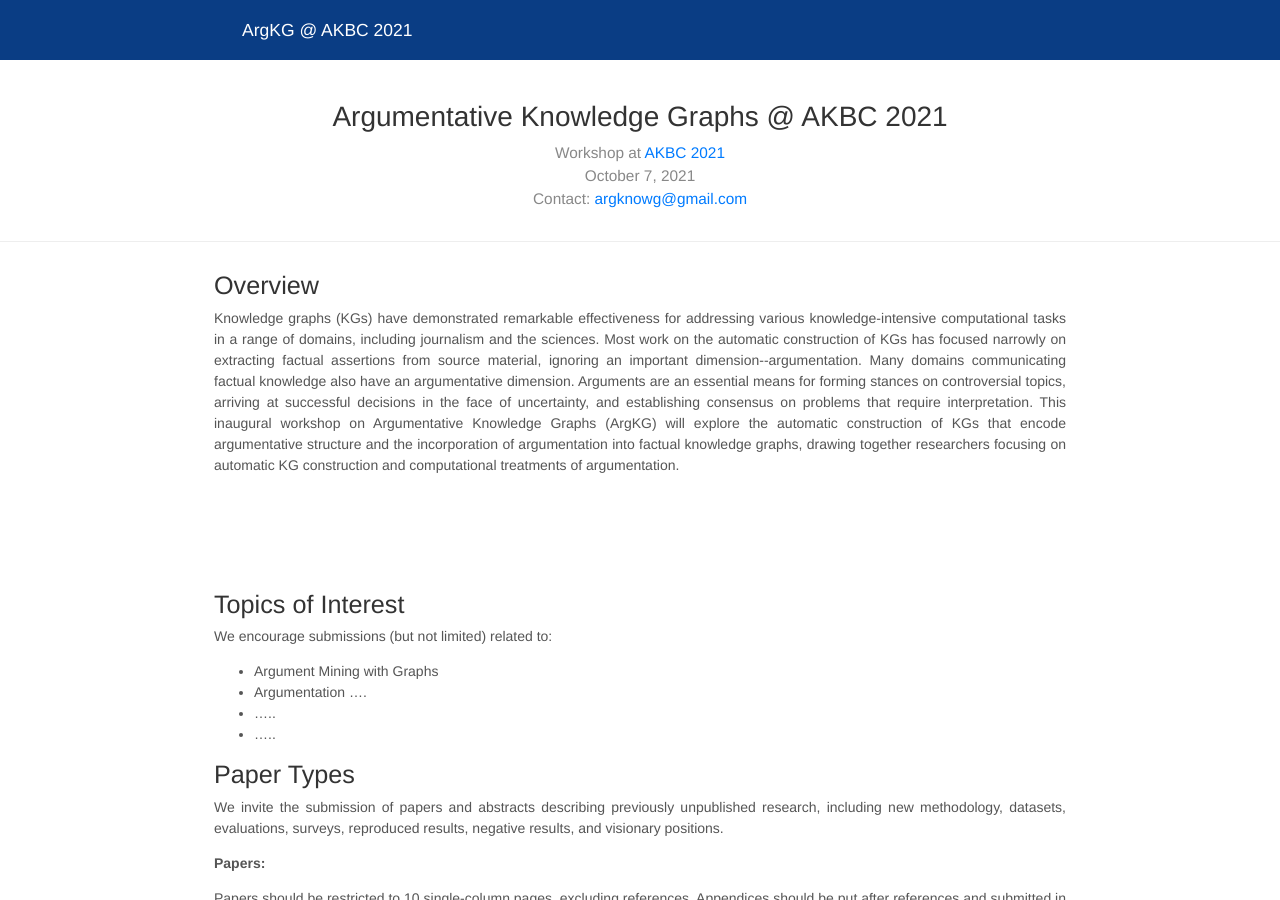
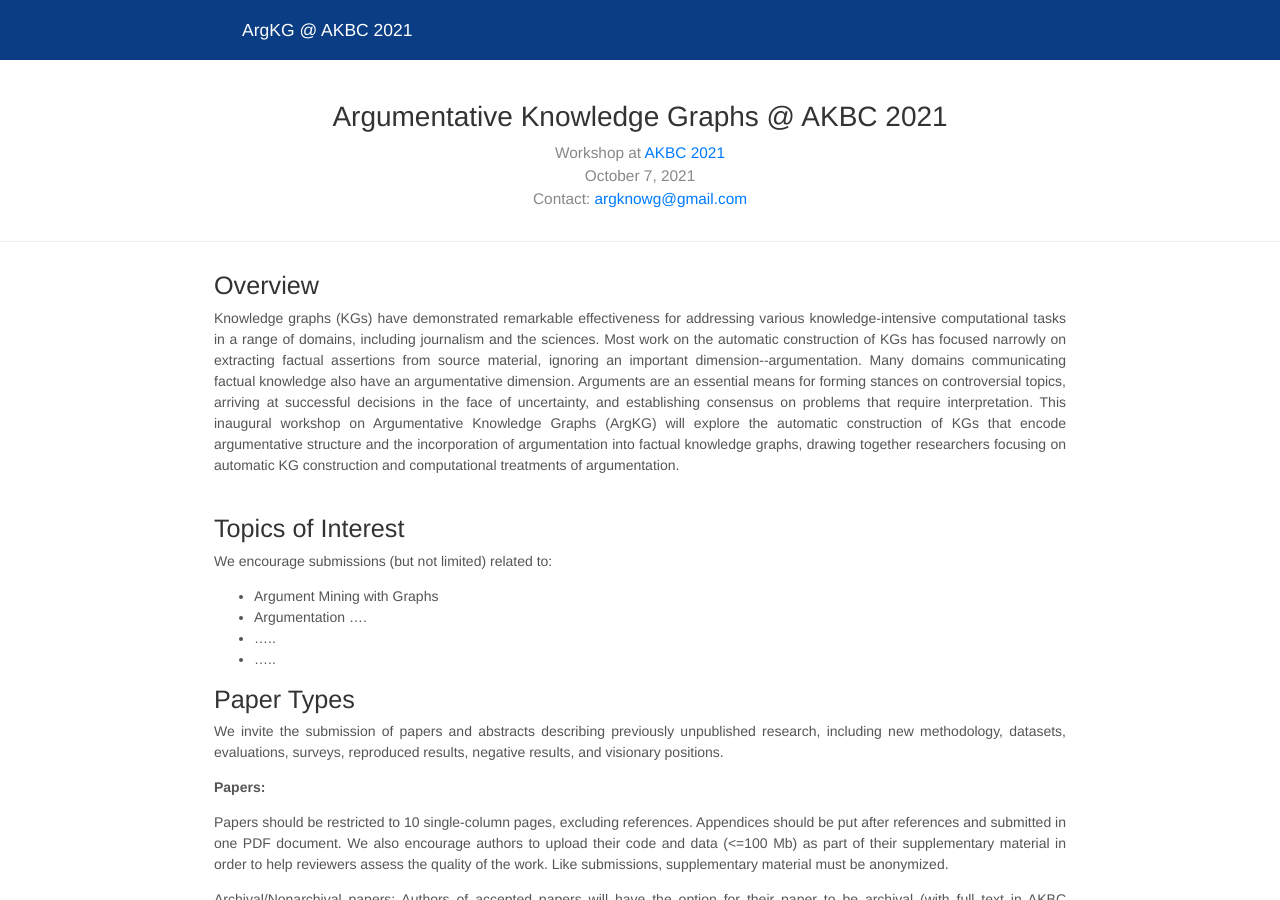
Before and after one commit to ArgKG/2021, a Jekyll site: the page built from index.md, in a window 1280 px wide and 900 px high. Built offline with Jekyll 4.4.1, drawn with Linux system fonts in a browser that asks for light colours; nearby versions of some CDN libraries.

Commit message:
Update index.md

```diff
--- a/index.md
+++ b/index.md
@@ -7,9 +7,7 @@ collection: pages_2019
 
 ## Overview
 
-<p style="margin-bottom:3cm;"> Knowledge graphs (KGs) have demonstrated remarkable effectiveness for addressing various knowledge-intensive computational tasks in a range of domains, including journalism and the sciences.  Most work on the automatic construction of KGs has focused narrowly on extracting factual assertions from source material, ignoring an important dimension--argumentation.  Many domains communicating factual knowledge also have an argumentative dimension.  Arguments are an essential means for forming stances on controversial topics, arriving at successful decisions in the face of uncertainty, and establishing consensus on problems that require interpretation.  This inaugural workshop on Argumentative Knowledge Graphs (ArgKG) will explore the automatic construction of KGs that encode argumentative structure and the incorporation of argumentation into factual knowledge graphs, drawing together researchers focusing on automatic KG construction and computational treatments of argumentation.</p>
-
-
+<p style="margin-bottom:1cm;"> Knowledge graphs (KGs) have demonstrated remarkable effectiveness for addressing various knowledge-intensive computational tasks in a range of domains, including journalism and the sciences.  Most work on the automatic construction of KGs has focused narrowly on extracting factual assertions from source material, ignoring an important dimension--argumentation.  Many domains communicating factual knowledge also have an argumentative dimension.  Arguments are an essential means for forming stances on controversial topics, arriving at successful decisions in the face of uncertainty, and establishing consensus on problems that require interpretation.  This inaugural workshop on Argumentative Knowledge Graphs (ArgKG) will explore the automatic construction of KGs that encode argumentative structure and the incorporation of argumentation into factual knowledge graphs, drawing together researchers focusing on automatic KG construction and computational treatments of argumentation.</p>
 
 ## Topics of Interest
 
```
